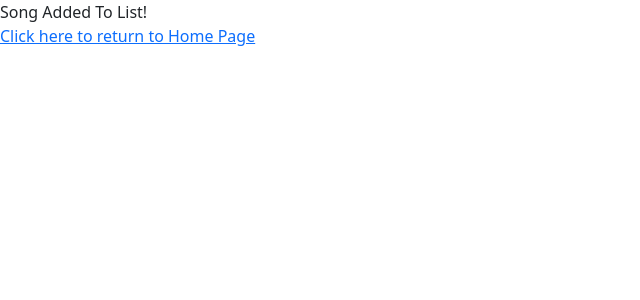
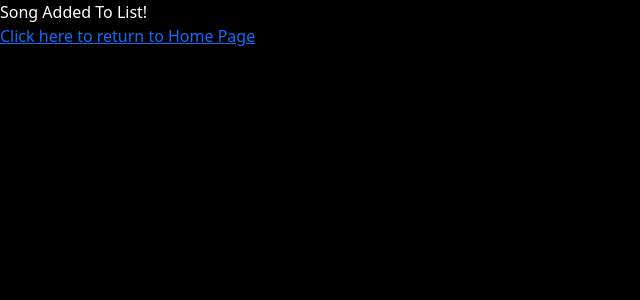
Before and after one commit to aevans01/Sunday-Night-Worship, a React (Create React App) app: page /Hat in a window 1280 px wide. Shown: the top 300 px of the page, without its empty margins (0-640 px from the left). Built offline with nearby package versions, Linux system fonts and the light colour scheme; the HTML template or start-up script is replaced by a standard one.

Commit message:
cleaned up commented code & added some css

```diff
--- a/src/components/AdminError.js
+++ b/src/components/AdminError.js
@@ -1,9 +1,9 @@
 function AdminError(){
     return(
-        <>
+        <div className='hat'>
             <div>You Need Admin Permissions To Access This Page.</div>
             <div>If you are an Admin Please <a href="Login-Admin">Log In here</a>.</div>
-        </>
+        </div>
     )
 }
 
--- a/src/components/CustomWheel.js
+++ b/src/components/CustomWheel.js
@@ -33,38 +33,17 @@ const CustomWheel = (wheelData) =>{
                             option: item.VideoTitleShortened
                         }
                     })
-                    console.log(wheelData);
                     setData(wheelData);
-                    console.log(data);
                 }
-
-                //setLoading(false);
             })
             .catch(err => {
                 console.log(err);
                 setLoading(false);
               });
-
-        loadData();
     }, [wheelData]);
     const fetchList =  () => {
 
     };
-
-    function loadData(){
-        // console.log(List);
-        // data.pop();
-        // console.log("before ForEach: ");
-        // console.log(data);
-        // List.forEach((element) => {
-        //     data.forEach((item) => {
-        //         item.option = element.VideoTitleShortened;
-        //     })
-
-        // })
-
-        // console.log(data);
-    }
 
     const handleSpinClick = () => {
         if (!mustSpin) {
@@ -74,11 +53,7 @@ const CustomWheel = (wheelData) =>{
         }
     }
     function refreshWheel(){
-        console.log(data);
-        //setLoading(true);
-         //loadData();
          setLoading(false);
-         //setRefresh(refresh+1);
     }
 
 return(<div className='background'>
@@ -91,14 +66,11 @@ return(<div className='background'>
                 data={data}
                 backgroundColors={['red','purple','yellow','blue','green']}
                 onStopSpinning={() => {
-                    console.log("WINNER: " + List[prizeNumber].VideoSource);
                     setMustSpin(false);
                     setWinner(List[prizeNumber].VideoTitle)
-                    console.log(Winner);
                     setWinnerURL(List[prizeNumber].VideoSource)
                     handleShow();
                     data.splice(prizeNumber,prizeNumber);
-                    //alert("WINNER: " + List[prizeNumber].VideoTitle +" Link: " +List[prizeNumber].VideoSource);
                 }}
             />
             <button onClick={handleSpinClick}>SPIN</button>
--- a/src/components/Hat.js
+++ b/src/components/Hat.js
@@ -4,7 +4,7 @@ import React from 'react';
 function Hat() {
     console.log(`Added song to the "hat"`)
     return (
-        <div>
+        <div className='hat'>
             <div>Song Added To List!</div>
             <div><a href='/'>Click here to return to Home Page</a></div>
         </div>
--- a/src/components/SongSelector.js
+++ b/src/components/SongSelector.js
@@ -2,24 +2,6 @@ import React, { useEffect, useState } from "react";
 import CustomWheel from "./CustomWheel";
 
 function SongSelector() {
-
-
-
-
-
-
-
-    function chooseRandomSong() {
-        /*var length = List.length;
-        var random = Math.random();
-        console.log("length: " + length);
-        console.log("Random Num: " + random);
-        console.log("List item: " + List[0]);
-        return List[Math.floor(length * random)]*/
-    }
-
-
-
     return (
         <CustomWheel
             wheelData = {[{option: "test"}]}/>
--- a/src/style/App.css
+++ b/src/style/App.css
@@ -1,9 +1,10 @@
 .body{
   height: 100%;
 }
-.container{
+.container, .hat{
   width: 100%;
   margin-left: auto;
+  color: white;
 }
 .search-bar{
   font-size: 20px;
@@ -26,5 +27,9 @@
   background-image: url("C:\\Users\\callo\\OneDrive\\Desktop\\Websites\\sundaynight\\Sunday-Night-Worship\\src\\images\\worshiped.jpg");
   background-repeat: no-repeat;
   background-size: 100% 100%;
-
+  height: 100%
 }
+html, body, #app, #app>div {
+  height: 100%;
+  background-color: black;
+}
```
